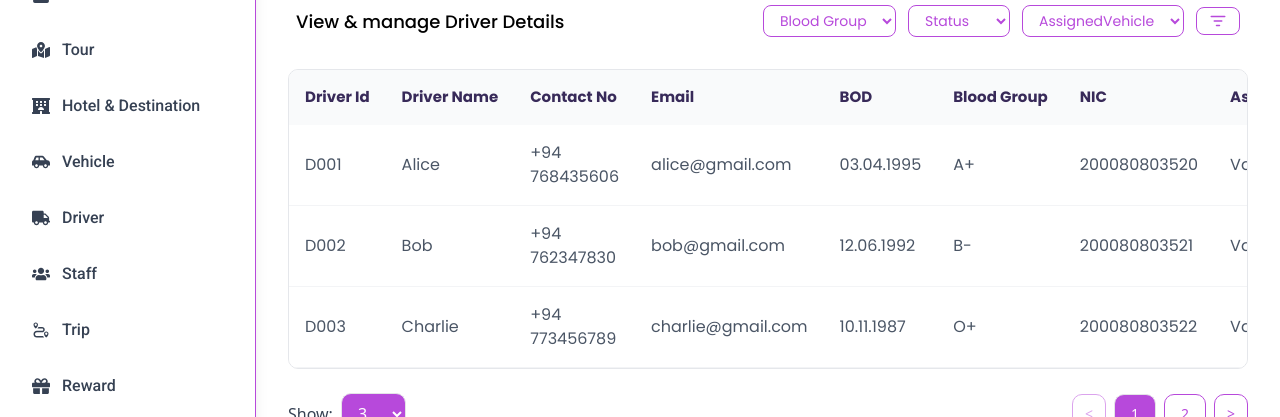
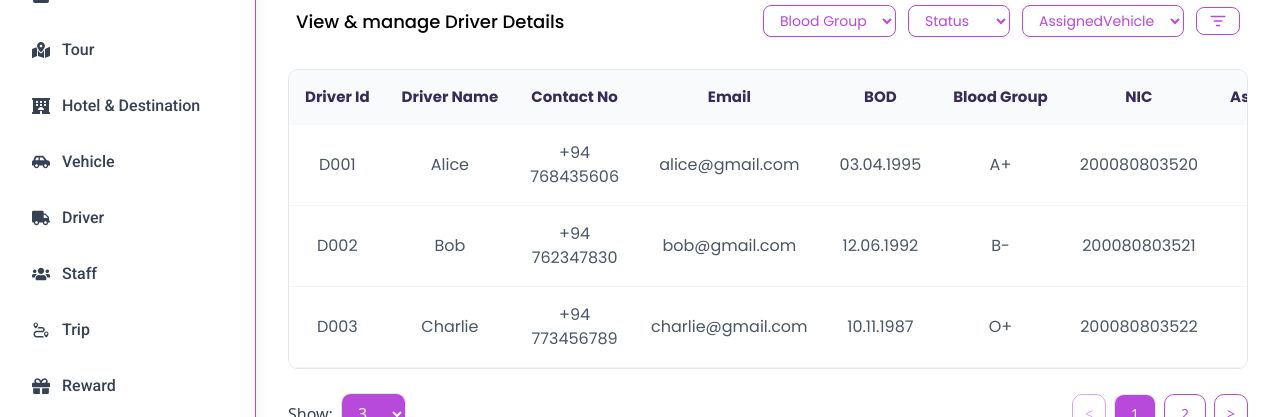
Before and after one commit to NodeKidos/V360_Frontend, a React (Vite) app: page /driver in a window 1280 px wide. Shown: the part 195-612 px from the top of the page. Built offline with nearby package versions, Linux system fonts and the light colour scheme; a web font is replaced by a local one.

Commit message:
DriverView table  header alignment changed

```diff
--- a/src/components/dashboard/Driver/DriverView.tsx
+++ b/src/components/dashboard/Driver/DriverView.tsx
@@ -298,7 +298,7 @@ const DriverManagement = () => {
                     <div className="mb-6 overflow-x-auto rounded-lg border border-gray-200" style={{ scrollbarWidth: "thin" }}>
                         <table className="min-w-full bg-white">
                             <thead>
-                                <tr className="bg-gray-50 text-[#382A59] font-semibold text-[13px] sm:text-[14px] md:text-[15px] text-left font-poppins">
+                                <tr className="bg-gray-50 text-[#382A59] font-semibold text-[13px] sm:text-[14px] md:text-[15px] text-center font-poppins">
                                     <th className="px-4 py-4 whitespace-nowrap">Driver Id</th>
                                     <th className="px-4 py-4 whitespace-nowrap">Driver Name</th>
                                     <th className="px-4 py-4 whitespace-nowrap">Contact No</th>
@@ -314,7 +314,7 @@ const DriverManagement = () => {
 
                             <tbody className="font-poppins">
                                 {currentDrivers.map((d) => (
-                                    <tr key={d.id} className="border-b border-gray-100 text-left text-[16px] sm:text-[16px] md:text-[16px] hover:bg-gray-50">
+                                    <tr key={d.id} className="border-b border-gray-100 text-center text-[16px] sm:text-[16px] md:text-[16px] hover:bg-gray-50">
                                         <td className="py-4 px-4 text-gray-600">{d.id}</td>
                                         <td className="py-4 px-4 text-gray-600">{d.name}</td>
                                         <td className="py-4 px-4 text-gray-600">{d.contact}</td>
```
